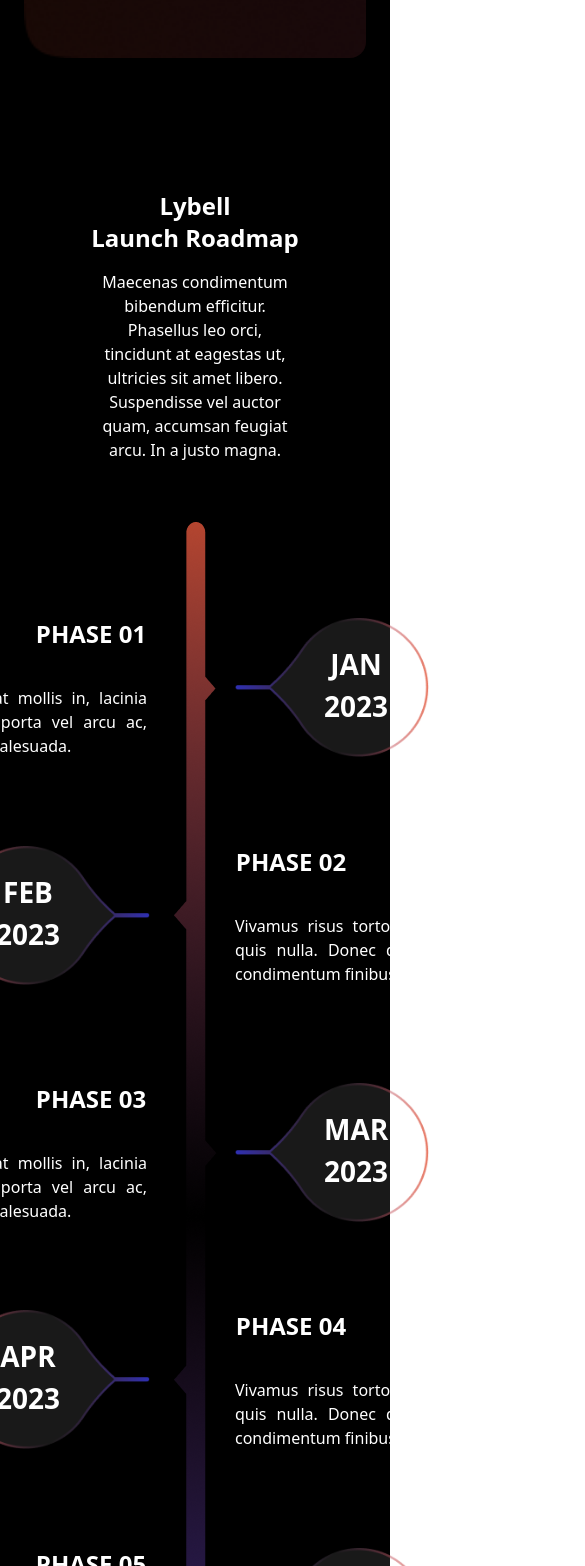
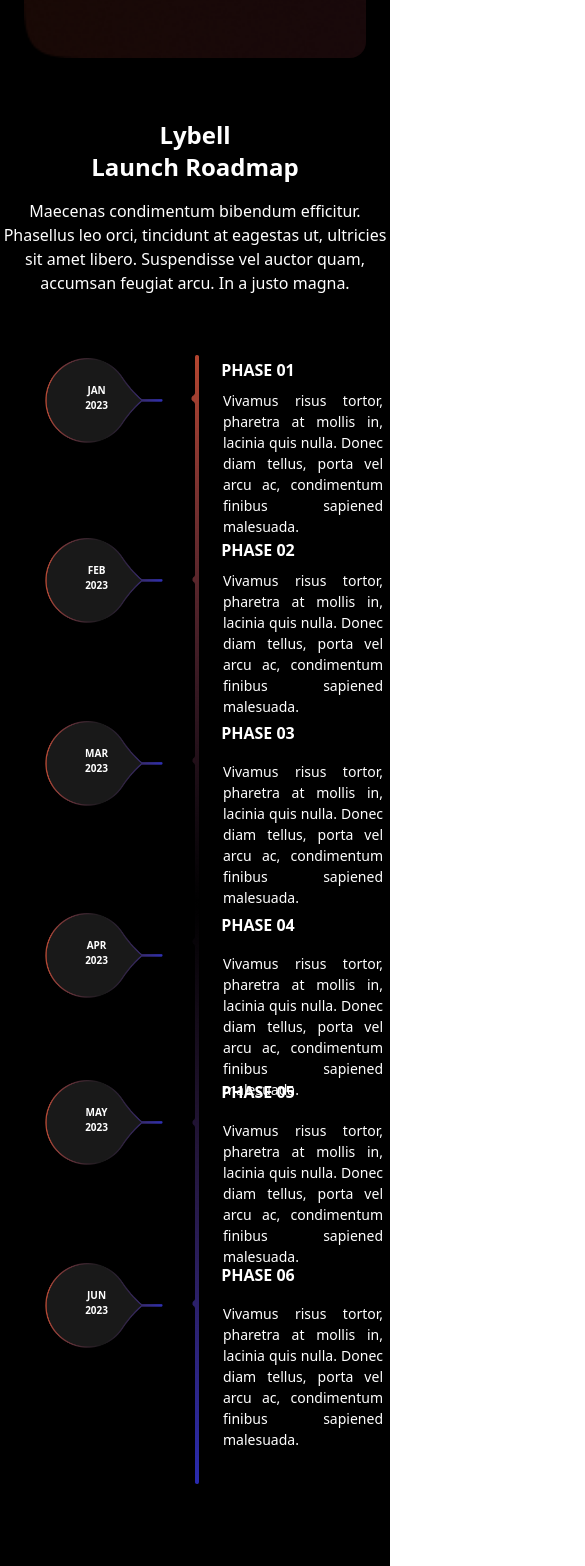
Before and after one commit to jahidhasan136/detox-project, a React (Vite) app: page / in a window 390 px wide. Shown: the part 5442-7008 px from the top of the page, 585 px wide, since content can reach past the window. Built offline with nearby package versions, Linux system fonts and the light colour scheme.

Commit message:
timepine map complet

```diff
--- a/src/Pages/Home/LybellRoadmap/LybellRoadmap.jsx
+++ b/src/Pages/Home/LybellRoadmap/LybellRoadmap.jsx
@@ -1,12 +1,16 @@
 import lineUnicon from '../../../assets/roadmap/lineUnicon.png'
+import lineUnicornMobile from '../../../assets/roadmap/lineUnicornMobile.png'
 import './LybellRoadmap.css'
 
 const LybellRoadmap = () => {
     return (
-        <div className='container mx-auto text-center mt-[132px]'>
+        <div className='container mx-auto text-center mt-[61px] md:mt-[132px]'>
             <h2 className='text-2xl md:text-5xl font-bold mb-4 md:mb-8 md:leading-[65px]'>Lybell <br /> Launch Roadmap</h2>
-            <p className='md:text-lg mb-[60px] w-1/2 mx-auto'>Maecenas condimentum bibendum efficitur. Phasellus leo orci, tincidunt at eagestas ut, ultricies sit amet libero. Suspendisse vel auctor quam, accumsan feugiat arcu. In a justo magna.</p>
-            <div className='flex justify-center relative'>
+            <p className='md:text-lg mb-[60px] md:w-1/2 mx-auto'>Maecenas condimentum bibendum efficitur. Phasellus leo orci, tincidunt at eagestas ut, ultricies sit amet libero. Suspendisse vel auctor quam, accumsan feugiat arcu. In a justo magna.</p>
+
+            {/* desktop version */}
+
+            <div className='hidden md:flex justify-center relative'>
                 <img src={lineUnicon} alt="" />
 
                 {/* phase 1 */}
@@ -81,6 +85,86 @@ const LybellRoadmap = () => {
                     </div>
                 </div>
             </div>
+
+            {/* mobile device responsive */}
+
+            <div className='md:hidden flex justify-center relative'>
+                <img src={lineUnicornMobile} alt="" />
+
+                {/* phase 1 */}
+
+                <div className='absolute top-[3px] flex'>
+                    <div className='leftUnicon absolute -right-2'>
+                        <p className='font-bold text-[10px] uppercase pr-[95px] pl-[40px] pt-[25px] pb-[30px]'>Jan 2023</p>
+                    </div>
+                    <div className='absolute ml-7 w-[160px]'>
+                        <h2 className='text-base font-bold -ml-[90px] mb-2 uppercase'>Phase 01</h2>
+                        <p className='text-[14px] text-justify'>Vivamus risus tortor, pharetra at mollis in, lacinia quis nulla. Donec diam tellus, porta vel arcu ac, condimentum finibus sapiened malesuada.</p>
+                    </div>
+                </div>
+
+
+                {/* phase 2 */}
+
+                <div className='absolute flex mt-[183px]'>
+                    <div className='leftUnicon absolute -right-2'>
+                        <p className='font-bold text-[10px] uppercase pr-[95px] pl-[40px] pt-[25px] pb-[30px]'>Feb 2023</p>
+                    </div>
+                    <div className='absolute ml-7 w-[160px] '>
+                        <h2 className='text-base font-bold -ml-[90px] mb-2 uppercase'>Phase 02</h2>
+                        <p className='text-[14px] text-justify'>Vivamus risus tortor, pharetra at mollis in, lacinia quis nulla. Donec diam tellus, porta vel arcu ac, condimentum finibus sapiened malesuada.</p>
+                    </div>
+                </div>
+
+                {/* phase 3 */}
+
+                <div className='absolute top-[96px] mt-[270px] flex'>
+                    <div className='leftUnicon absolute -right-2'>
+                        <p className='font-bold text-[10px] uppercase pr-[95px] pl-[40px] pt-[25px] pb-[30px]'>Mar 2023</p>
+                    </div>
+                    <div className='absolute ml-7 w-[160px] '>
+                    <h2 className='text-base font-bold -ml-[90px] mb-4 uppercase'>Phase 03</h2>
+                        <p className='text-[14px] text-justify'>Vivamus risus tortor, pharetra at mollis in, lacinia quis nulla. Donec diam tellus, porta vel arcu ac, condimentum finibus sapiened malesuada.</p>
+                    </div>
+                </div>
+
+                {/* phase 4 */}
+
+                <div className='absolute flex mt-[558px]'>
+                    <div className='leftUnicon absolute -right-2'>
+                        <p className='font-bold text-[10px] uppercase pr-[95px] pl-[40px] pt-[25px] pb-[30px]'>Apr 2023</p>
+                    </div>
+                    <div className='absolute ml-7 w-[160px] '>
+                    <h2 className='text-base font-bold -ml-[90px] mb-4 uppercase'>Phase 04</h2>
+                        <p className='text-[14px] text-justify'>Vivamus risus tortor, pharetra at mollis in, lacinia quis nulla. Donec diam tellus, porta vel arcu ac, condimentum finibus sapiened malesuada.</p>
+                    </div>
+                </div>
+
+                {/* phase 5 */}
+
+                <div className='absolute mt-[725px] flex'>
+                    <div className='leftUnicon absolute -right-2'>
+                        <p className='font-bold text-[10px] uppercase pr-[95px] pl-[40px] pt-[25px] pb-[30px]'>May 2023</p>
+                    </div>
+                    <div className='absolute ml-7 w-[160px] '>
+                    <h2 className='text-base font-bold -ml-[90px] mb-4 uppercase'>Phase 05</h2>
+                        <p className='text-[14px] text-justify'>Vivamus risus tortor, pharetra at mollis in, lacinia quis nulla. Donec diam tellus, porta vel arcu ac, condimentum finibus sapiened malesuada.</p>
+                    </div>
+                </div>
+
+                {/* phase 6 */}
+
+                <div className='absolute flex mt-[908px]'>
+                    <div className='leftUnicon absolute -right-2'>
+                        <p className='font-bold text-[10px] uppercase pr-[95px] pl-[40px] pt-[25px] pb-[30px]'>Jun 2023</p>
+                    </div>
+                    <div className='absolute ml-7 w-[160px] '>
+                    <h2 className='text-base font-bold -ml-[90px] mb-4 uppercase'>Phase 06</h2>
+                        <p className='text-[14px] text-justify'>Vivamus risus tortor, pharetra at mollis in, lacinia quis nulla. Donec diam tellus, porta vel arcu ac, condimentum finibus sapiened malesuada.</p>
+                    </div>
+                </div>
+            </div>
+
         </div>
     );
 };
```
Also changed, not shown: src/assets/roadmap/lineUnicornMobile.png (added).
